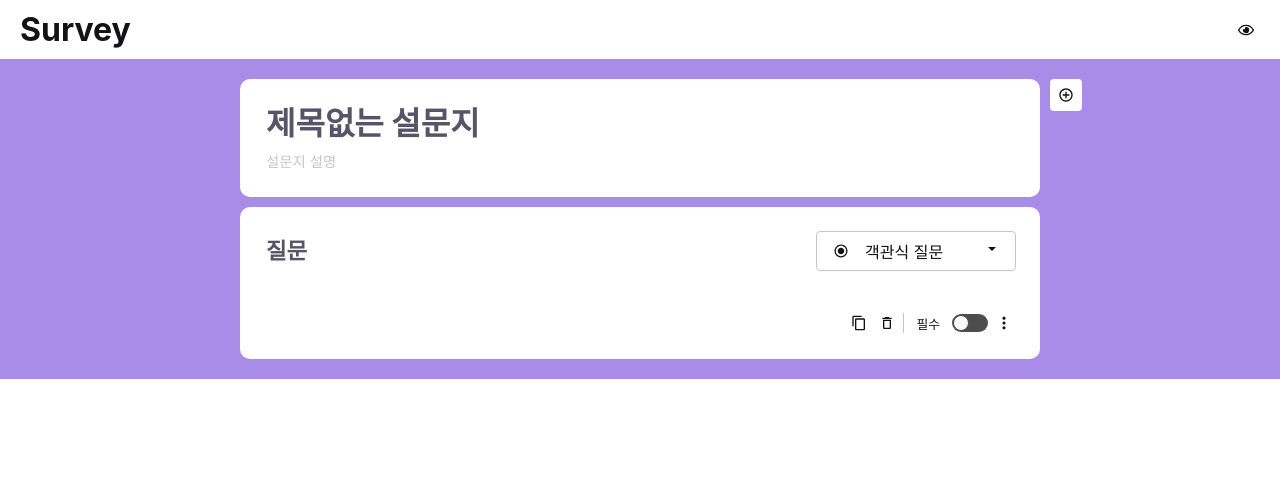
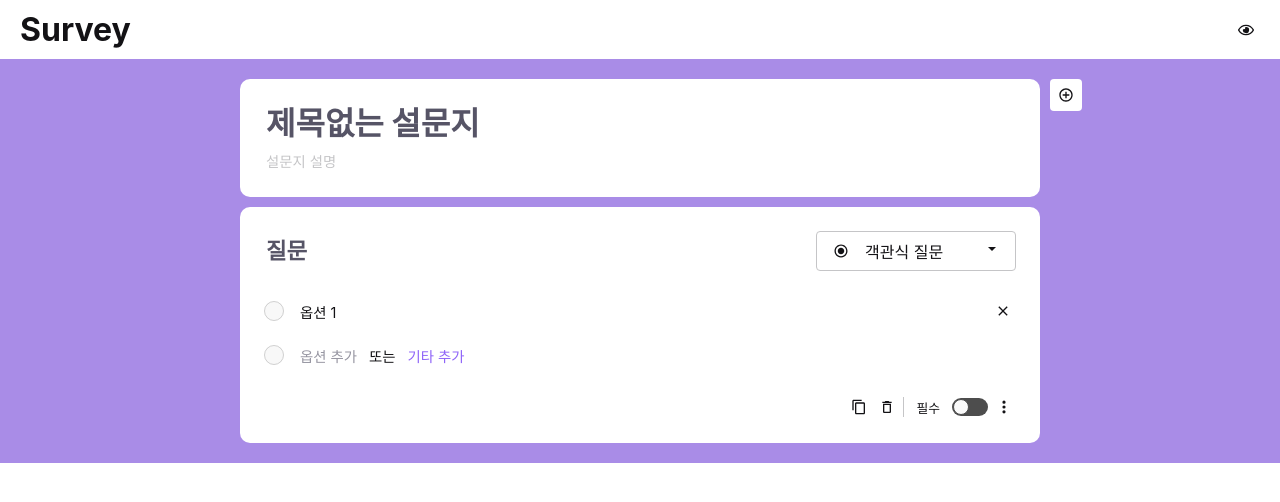
Before and after one commit to dcyoo777/survey, a React (Create React App) app: page / in a window 1280 px wide. Both pictures are taken after a click on the button 1066 px from the left and 95 px from the top of the page. Shown: the top 502 px of the page. Built offline with nearby package versions, Linux system fonts and the light colour scheme.

Commit message:
FEAT: QuestionRadioButton

```diff
--- a/src/redux/survey.ts
+++ b/src/redux/survey.ts
@@ -9,17 +9,8 @@ import {
 import {QUESTION_TYPE, QuestionEntity, SectionEntity, SURVEY_MODE, SurveyMode, SurveyRedux} from "./type";
 import {RootState} from "./index";
 
-export const defaultQuestion: QuestionEntity = {
-    id: 0,
-    type: QUESTION_TYPE.RADIO_BUTTON,
-    question: '',
-    isShowDescription: false,
-    description: '',
-    answer: '',
-    isRequired: false,
-    options: [{id: 1, label: '옵션 1'}],
-    order: 0
-};
+
+// Define adapters and selectors
 
 const sectionAdapter = createEntityAdapter<SectionEntity>({
     sortComparer: (a, b) => a.id.toString().localeCompare(b.id.toString())
@@ -57,10 +48,35 @@ export const selectSectionById = createSelector(selectSectionByIdOriginal, (sect
     };
 });
 
+// Default values
+
+export const defaultSection: SectionEntity = {
+    id: 0,
+    title: '',
+    description: '',
+    questions: questionAdapter.getInitialState({})
+};
+
+export const defaultQuestion: QuestionEntity = {
+    id: 0,
+    type: QUESTION_TYPE.RADIO_BUTTON,
+    question: '',
+    isShowDescription: false,
+    description: '',
+    answer: '',
+    isRequired: false,
+    options: [{id: 1, label: '옵션 1'}],
+    isEtc: false,
+    order: 0
+};
+
 const INITIAL_SURVEY_STATE: SurveyRedux = {
     sections: sectionAdapter.getInitialState({}),
     mode: SURVEY_MODE.EDIT
 };
+
+
+// Define slice and actions
 
 const surveySlice: Slice<SurveyRedux> = createSlice({
     name: 'survey',
@@ -71,10 +87,8 @@ const surveySlice: Slice<SurveyRedux> = createSlice({
         },
         createSection: (state) => {
             const newSection: SectionEntity = {
+                ...defaultSection,
                 id: state.sections.ids.length + 1,
-                title: '',
-                description: '',
-                questions: questionAdapter.getInitialState({})
             };
             sectionAdapter.addOne(state.sections, newSection);
         },
@@ -99,14 +113,8 @@ const surveySlice: Slice<SurveyRedux> = createSlice({
         createQuestion: (state, action: PayloadAction<{ sectionId: EntityId }>) => {
             const {sectionId} = action.payload;
             const newQuestion: QuestionEntity = {
+                ...defaultQuestion,
                 id: state.sections.entities[sectionId].questions.ids.length + 1,
-                type: QUESTION_TYPE.RADIO_BUTTON,
-                question: '',
-                isShowDescription: false,
-                description: '',
-                answer: '',
-                isRequired: false,
-                options: [{id: 1, label: '옵션 1'}],
                 order: state.sections.entities[sectionId].questions.ids.length
             }
             questionAdapter.addOne(state.sections.entities[sectionId].questions, newQuestion);
@@ -135,6 +143,13 @@ const surveySlice: Slice<SurveyRedux> = createSlice({
         removeQuestion: (state, action: PayloadAction<{sectionId: EntityId, questionId: EntityId}>) => {
             questionAdapter.removeOne(state.sections.entities[action.payload.sectionId].questions, action.payload.questionId);
         },
+        clearAnswers: (state) => {
+            state.sections.ids.forEach((sectionId) => {
+                state.sections.entities[sectionId].questions.ids.forEach((questionId) => {
+                    state.sections.entities[sectionId].questions.entities[questionId].answer = '';
+                });
+            });
+        },
         setMode: (state, action: PayloadAction<{ mode: SurveyMode }>) => {
             const {mode} = action.payload;
             state.mode = mode
@@ -153,6 +168,7 @@ export const {
     copyQuestion,
     reorderQuestions,
     removeQuestion,
+    clearAnswers,
     setMode
 } = surveySlice.actions;
 
--- a/src/view/component/page/Header.scss
+++ b/src/view/component/page/Header.scss
@@ -4,11 +4,14 @@
 @import "src/view/style/mixins";
 
 header {
+  position: sticky;
   display: flex;
   align-items: center;
   justify-content: space-between;
+  top: 0;
   padding: 10px  20px;
   background-color: $white;
+  z-index: 1;
 
   .mode-button {
     display: flex;
--- a/src/view/component/page/Header.tsx
+++ b/src/view/component/page/Header.tsx
@@ -2,7 +2,7 @@ import React, {useCallback} from 'react';
 import './Header.scss';
 import {FaRegEye} from "react-icons/fa";
 import {useDispatch, useSelector} from "react-redux";
-import {selectMode, setMode} from "../../../redux/survey";
+import {clearAnswers, selectMode, setMode} from "../../../redux/survey";
 import {SURVEY_MODE} from "../../../redux/type";
 import {FiEdit3} from "react-icons/fi";
 
@@ -13,6 +13,10 @@ function Header() {
     const mode = useSelector(selectMode);
 
     const onClickModeButton = useCallback(() => {
+        if (mode === SURVEY_MODE.VIEW) {
+            // @ts-ignore
+            dispatch(clearAnswers());
+        }
         dispatch(setMode({mode: mode === SURVEY_MODE.EDIT ? SURVEY_MODE.VIEW : SURVEY_MODE.EDIT}))
     }, [dispatch, mode])
 
--- a/src/view/component/question/form/QuestionRadioButton.scss
+++ b/src/view/component/question/form/QuestionRadioButton.scss
@@ -2,3 +2,114 @@
 @import "src/view/style/color";
 @import "src/view/style/font";
 @import "src/view/style/mixins";
+
+.question-radio-button {
+  display: flex;
+  flex-direction: column;
+  align-items: flex-start;
+  gap: 4px;
+
+  &-row {
+    display: flex;
+    align-items: center;
+    width: 100%;
+    height: 40px;
+  }
+
+  input[type="radio"] {
+    //display: none;
+    min-width: 20px;
+    height: 20px;
+    margin: 0;
+  }
+
+  &-label {
+    display: flex;
+    align-items: center;
+    width: 100%;
+    height: 40px;
+    margin-left: 12px;
+    padding: 0 2px;
+    font-size: 0.9em;
+    border: solid 2px transparent;
+    outline: none;
+    transition: all 0.3s;
+
+    &.edit {
+      &:hover {
+        background-color: $gray6;
+        border-bottom: solid 2px $gray4;
+      }
+
+      &:focus {
+        background-color: $gray6;
+        border-bottom: solid 2px $secondary;
+      }
+    }
+
+    &.VIEW {
+
+    }
+
+    &.etc {
+      background-color: $gray6;
+      border-bottom: solid 2px $gray4;
+      transition: all 0.3s;
+
+      &:focus {
+        background-color: $gray6;
+        border-bottom: solid 2px $secondary;
+      }
+    }
+
+  }
+
+  &-delete {
+    display: flex;
+    align-items: center;
+    justify-content: center;
+    width: 28px;
+    height: 28px;
+    margin-left: 6px;
+    border-radius: 4px;
+    cursor: pointer;
+    transition: background-color 0.3s;
+
+    &:hover {
+      background-color: $gray6;
+    }
+  }
+
+  &-add {
+    display: flex;
+    align-items: center;
+    justify-content: center;
+    cursor: pointer;
+    transition: background-color 0.3s;
+
+    &-label, &-etc {
+      font-size: 0.9em;
+      transition: all 0.3s;
+
+      &:hover {
+        text-decoration: underline;
+      }
+    }
+
+    &-label {
+      margin-left: 16px;
+      color: $gray3;
+    }
+
+
+    &-etc {
+      color: $secondary;
+    }
+  }
+
+  &-or {
+    margin: 0 12px;
+    font-size: 0.9em;
+  }
+
+}
--- a/src/view/component/question/form/QuestionRadioButton.tsx
+++ b/src/view/component/question/form/QuestionRadioButton.tsx
@@ -1,12 +1,152 @@
-import React, {useContext} from 'react';
+import React, {useCallback, useContext, useEffect} from 'react';
 import {questionContext} from "../Question";
+import {useDispatch, useSelector} from "react-redux";
+import {selectMode, updateQuestion} from "../../../../redux/survey";
+import {QuestionRadioButtonType, SURVEY_MODE} from "../../../../redux/type";
+import './QuestionRadioButton.scss';
+import {EntityId} from "@reduxjs/toolkit";
+import {IoMdClose} from "react-icons/io";
+import cn from "classnames";
 
 function QuestionRadioButton() {
 
-    const {sectionId, question} = useContext(questionContext);
+    const dispatch = useDispatch();
+
+    const {sectionId, question} = useContext(questionContext) as {
+        sectionId: EntityId,
+        question: QuestionRadioButtonType
+    };
+
+    const mode = useSelector(selectMode);
+
+    const onChangeEtc = useCallback((e: React.ChangeEvent<HTMLInputElement>) => {
+        dispatch(updateQuestion({
+            sectionId,
+            question: {
+                ...question,
+                answer: e.target.value
+            }
+        }));
+        document.getElementById(`${sectionId}-${question.id}-0`)?.click();
+    }, [dispatch, question, sectionId]);
+
+    const onChangeRadioButton = useCallback((e: React.ChangeEvent<HTMLInputElement>) => {
+        const {id} = e.target;
+        const optionId = parseInt(id.split("-")[2])
+        dispatch(updateQuestion({
+            sectionId,
+            question: {
+                ...question,
+                answer: question.options.find(option => option.id === optionId)?.label ?? ""
+            }
+        }));
+    }, [dispatch, question, sectionId]);
+
+    const onChangeOptionLabel = useCallback((e: React.ChangeEvent<HTMLInputElement>) => {
+        const {name, value} = e.target;
+
+        const options = question.options.map(option => {
+            if (option.id === parseInt(name)) {
+                return {
+                    ...option,
+                    label: value
+                }
+            }
+            return option;
+        })
+
+        dispatch(updateQuestion({
+            sectionId,
+            question: {
+                ...question,
+                options
+            }
+        }));
+    }, [dispatch, question, sectionId]);
+
+    const addOption = useCallback(() => {
+        const newId = (question.options?.slice(-1)[0]?.id ?? 0) + 1;
+        dispatch(updateQuestion({
+            sectionId,
+            question: {
+                ...question,
+                options: [...question.options, {
+                    id: newId,
+                    label: `옵션 ${newId}`
+                }]
+            }
+        }));
+    }, [dispatch, question, sectionId]);
+
+    const removeOption = useCallback((optionId: number) => {
+        dispatch(updateQuestion({
+            sectionId,
+            question: {
+                ...question,
+                options: question.options.filter(option => option.id !== optionId)
+            }
+        }));
+    }, [dispatch, question, sectionId]);
+
+    const toggleEtc = useCallback(() => {
+        dispatch(updateQuestion({
+            sectionId,
+            question: {
+                ...question,
+                isEtc: !question.isEtc
+            }
+        }));
+    }, [dispatch, question, sectionId]);
 
     return (
-        <div>
+        <div className={"question-radio-button"}>
+            {question.options.map((option, index) => {
+                return <div className={"question-radio-button-row"} key={`${sectionId}-${question.id}-${index}`}>
+                    <input id={`${sectionId}-${question.id}-${option.id}`} type={"radio"}
+                           {...(mode === SURVEY_MODE.EDIT && {checked: false})}
+                           name={`${sectionId}-${question.id}-answer`}
+                           onChange={onChangeRadioButton}
+                           disabled={mode !== SURVEY_MODE.VIEW}/>
+                    {mode === SURVEY_MODE.VIEW && <label className={"question-radio-button-label"}
+                                                         htmlFor={`${sectionId}-${question.id}-${option.id}`}>
+                        {option.label}
+                    </label>}
+                    {mode === SURVEY_MODE.EDIT &&
+                        <input className={"question-radio-button-label edit"} name={option.id.toString()}
+                               value={option.label}
+                               onChange={onChangeOptionLabel} placeholder={"짧은 답변을 입력해주세요."}
+                               disabled={mode !== SURVEY_MODE.EDIT}/>}
+                    {mode === SURVEY_MODE.EDIT && <button className={"question-radio-button-delete"} onClick={() => {
+                        removeOption(option.id)
+                    }}>
+                        <IoMdClose/>
+                    </button>}
+                </div>
+            })}
+            {question.isEtc && <div className={"question-radio-button-row"}>
+                <input id={`${sectionId}-${question.id}-0`} type={"radio"}
+                       name={`${sectionId}-${question.id}-answer`}
+                       onChange={onChangeRadioButton}
+                       disabled={mode !== SURVEY_MODE.VIEW}/>
+                {mode === SURVEY_MODE.EDIT && <div className={cn("question-radio-button-label VIEW")}>기타</div>}
+                {mode === SURVEY_MODE.VIEW && <input id={`${sectionId}-${question.id}-etc`}
+                                                     className={cn("question-radio-button-label etc")}
+                                                     onChange={onChangeEtc} placeholder={"기타"}/>}
+                {mode === SURVEY_MODE.EDIT && <button className={"question-radio-button-delete"} onClick={toggleEtc}>
+                    <IoMdClose/>
+                </button>}
+            </div>}
+            {mode === SURVEY_MODE.EDIT && <div className={"question-radio-button-row"}>
+                <button className={"question-radio-button-add"} onClick={addOption}>
+                    <input type={"radio"} disabled={true}/>
+                    <span className={"question-radio-button-add-label"}>옵션 추가</span>
+                </button>
+                {!question.isEtc && <>
+                    <span className={"question-radio-button-or"}>또는</span>
+                    <button className={"question-radio-button-add-etc"} onClick={toggleEtc}>기타 추가</button>
+                </>}
+            </div>}
+
         </div>
     );
 }
```
Also changed, not shown: src/redux/type.tsx (+8 -9 lines), src/view/component/question/QuestionHeader.scss (+7 -1 lines), src/view/component/question/QuestionHeader.tsx (+9 -3 lines).
